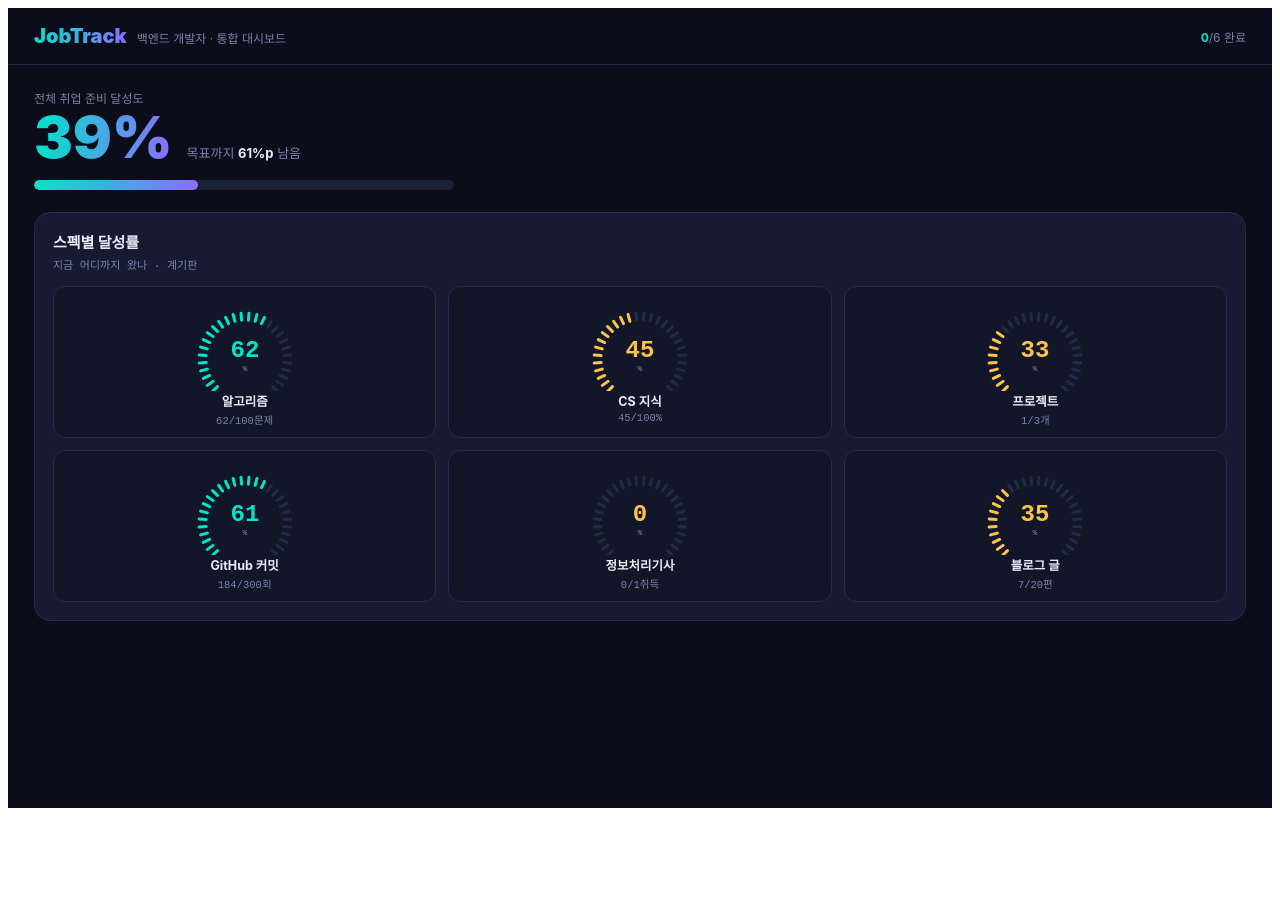
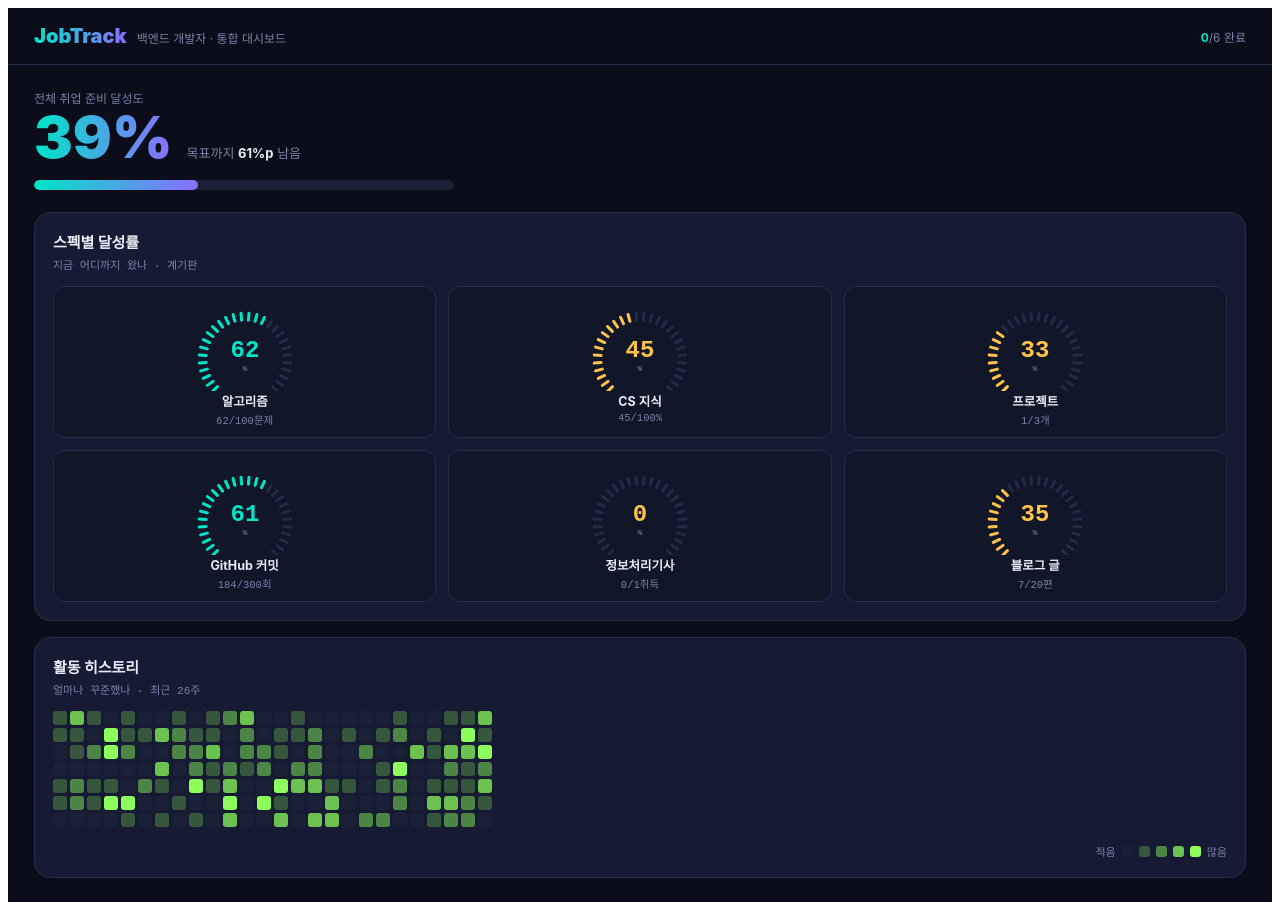
Before and after one commit to wikys0609-tech/jobtrack, a React (Vite) app in the folder jobtrack/: page / in a window 1280 px wide. Before the commit the page ends 816 px from the top, so only its background shows below. Built offline with nearby package versions, Linux system fonts and the light colour scheme.

Commit message:
feat: 잔디형 활동 히트맵 추가

```diff
--- a/jobtrack/src/App.jsx
+++ b/jobtrack/src/App.jsx
@@ -16,6 +16,24 @@ const SPECS = [
   { name: "정보처리기사", target: 1, unit: "취득", cur: 0 },
   { name: "블로그 글", target: 20, unit: "편", cur: 7 },
 ];
+
+// 잔디 목업 데이터 생성 (나중에 실제 활동 기록으로 교체)
+function makeGrass() {
+  const weeks = 26, g = [];
+  let seed = 7;
+  const rnd = () => { seed = (seed * 9301 + 49297) % 233280; return seed / 233280; };
+  for (let w = 0; w < weeks; w++) {
+    const col = [];
+    for (let d = 0; d < 7; d++) {
+      const r = rnd();
+      col.push(r < 0.4 ? 0 : r < 0.62 ? 1 : r < 0.8 ? 2 : r < 0.93 ? 3 : 4);
+    }
+    g.push(col);
+  }
+  return g;
+}
+const GRASS = makeGrass();
+const GRASS_COLORS = ["#1A2036", "#8DFF5C44", "#8DFF5C77", "#8DFF5CBB", "#8DFF5C"];
 
 const pct = (c, t) => Math.min(100, Math.round((c / t) * 100));
 
@@ -83,6 +101,36 @@ function App() {
        {SPECS.map((s) => <GaugeCard key={s.name} s={s} />)}
      </div>
    </section>
+   {/* 잔디형 — 활동 히스토리 */}
+<section style={{ background: CARD, border: `1px solid ${LINE}`,
+  borderRadius: 16, padding: 18, marginTop: 16 }}>
+  <div style={{ fontSize: 15, fontWeight: 800, marginBottom: 4 }}>
+    활동 히스토리
+  </div>
+  <div style={{ fontSize: 11, color: MUTE, fontFamily: "monospace",
+    marginBottom: 14 }}>얼마나 꾸준했나 · 최근 26주</div>
+
+  <div style={{ display: "flex", gap: 3, overflowX: "auto", paddingBottom: 4 }}>
+    {GRASS.map((col, wi) => (
+      <div key={wi} style={{ display: "flex", flexDirection: "column", gap: 3 }}>
+        {col.map((v, di) => (
+          <div key={di} style={{ width: 14, height: 14, borderRadius: 3,
+            background: GRASS_COLORS[v] }} />
+        ))}
+      </div>
+    ))}
+  </div>
+
+  <div style={{ display: "flex", alignItems: "center", gap: 6, fontSize: 11,
+    color: MUTE, marginTop: 12, justifyContent: "flex-end" }}>
+    적음
+    {GRASS_COLORS.map((c) => (
+      <span key={c} style={{ width: 11, height: 11, borderRadius: 3,
+        background: c, display: "inline-block" }} />
+    ))}
+    많음
+  </div>
+</section>
       </main>
     </div>
   );
```
